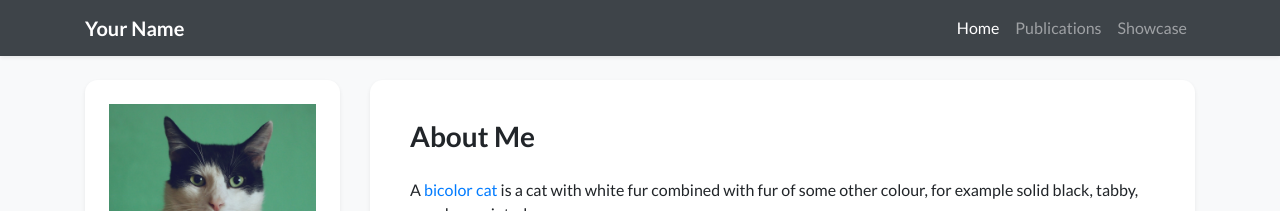
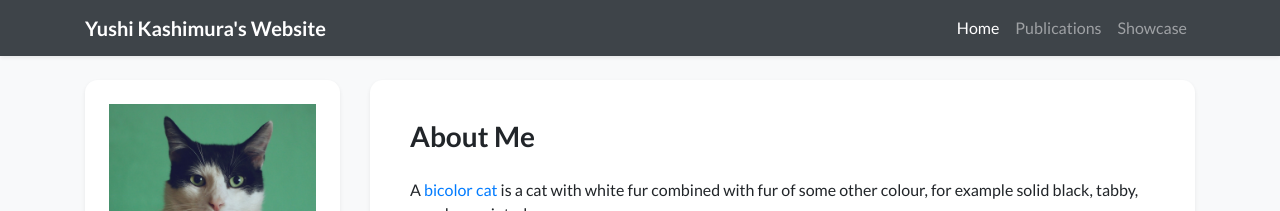
Before and after one commit to ys-kashimura/yushikashimura.github.io, a Jekyll site: the page built from index.html, in a window 1280 px wide. Shown: the top 211 px of the page. Built offline with Jekyll 4.4.1, drawn with Linux system fonts in a browser that asks for light colours; nearby versions of some CDN libraries; a style sheet for code colours, icons or effects is not loaded.

Commit message:
Update profile.yml

```diff
--- a/_data/profile.yml
+++ b/_data/profile.yml
@@ -1,6 +1,6 @@
 primary_name: "Your Name"
 secondary_name: ""
-navbar_name: "Your Name"
+navbar_name: "Yushi Kashimura's Website"
 
 positions:
 - name: Title or Position
```
